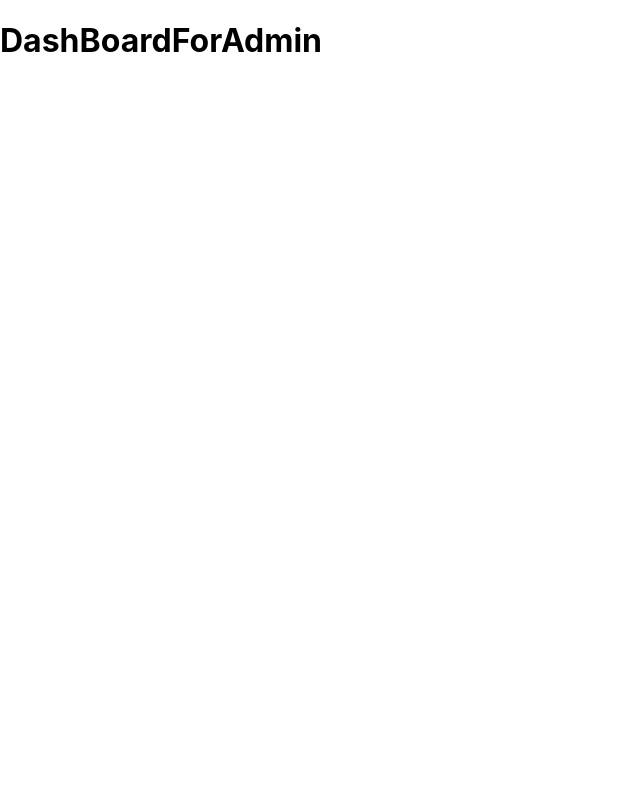
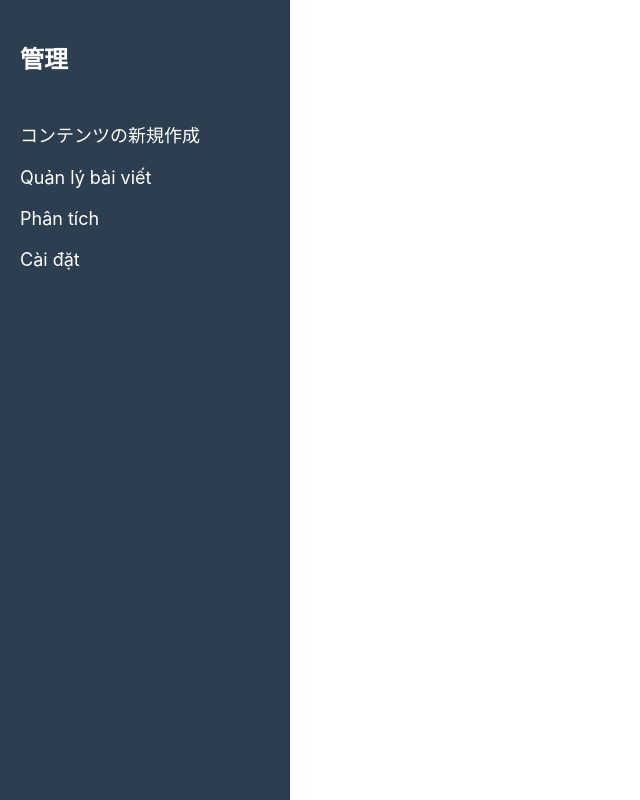
Before and after one commit to VanTri2023/van_tri_blog_web, a React (Create React App) app in the folder my-web-blog/: page /admin in a window 1280 px wide. Shown: the whole page, without its empty margins (0-640 px from the left). Built offline with nearby package versions, Linux system fonts and the light colour scheme.

Commit message:
管理者ページのSidebarを追加 コンテンツの新規作成の動作、コンテンツの詳細ページを追加

```diff
--- a/my-web-blog/src/App.js
+++ b/my-web-blog/src/App.js
@@ -3,6 +3,7 @@ import { BrowserRouter as Router, Route, Routes } from 'react-router-dom';
 import DashBoard_GenUser from './DashBoard/DashBoard_GenUser.jsx';
 import DashBoardForAdmin from './DashBoard/DashBoardForAdmin.jsx';
 import LoginForm from './DashBoard/Header/LoginForm/LoginForm.jsx';
+import PostDetail from './DashBoard/Post/PostDetail.jsx';
 
 function App() {
   const [isLoggedIn, setIsLoggedIn] = useState(false);
@@ -19,6 +20,7 @@ function App() {
         <Routes>
           <Route path="*" element={<DashBoard_GenUser />} />
           <Route path="/admin" element={<DashBoardForAdmin />} />
+          <Route path="/create-new-post" element={<PostDetail />} />
         </Routes>
 
         {/* Hiển thị form đăng nhập nếu chưa đăng nhập */}
--- a/my-web-blog/src/DashBoard/DashBoardForAdmin.jsx
+++ b/my-web-blog/src/DashBoard/DashBoardForAdmin.jsx
@@ -1,6 +1,8 @@
+
+import Sidebar from './Sidebar/Sidebar.jsx';
 function DashBoardForAdmin(){
     return(
-        <h1>DashBoardForAdmin</h1>
+        <Sidebar></Sidebar>
     );
 }
 export default DashBoardForAdmin
--- /dev/null
+++ b/my-web-blog/src/DashBoard/Post/PostDetail.jsx
@@ -0,0 +1,4 @@
+function PostDetail (){
+    return (<h1>PostDetail</h1>);
+}
+export default PostDetail
--- /dev/null
+++ b/my-web-blog/src/DashBoard/Sidebar/Sidebar.css
@@ -0,0 +1,48 @@
+.sidebar {
+  width: 250px;
+  height: 100vh;
+  background-color: #2c3e50;
+  padding: 20px;
+  position: fixed;
+  top: 0;
+  left: 0;
+  color: white;
+  display: flex;
+  flex-direction: column;
+}
+
+.sidebar-title {
+  font-size: 24px;
+  font-weight: bold;
+  margin-bottom: 30px;
+}
+
+.sidebar-menu {
+  list-style-type: none;
+  padding: 0;
+}
+
+.sidebar-item {
+  margin-bottom: 20px;
+}
+
+.sidebar-link {
+  color: white;
+  text-decoration: none;
+  font-size: 18px;
+  transition: color 0.3s;
+  background: none;
+  border: none;
+  padding: 0;
+  cursor: pointer;
+  font-family: inherit;
+}
+
+.sidebar-link:hover {
+  color: #3498db;
+}
+
+.admin-content {
+  margin-left: 270px;
+  padding: 20px;
+}
--- /dev/null
+++ b/my-web-blog/src/DashBoard/Sidebar/Sidebar.jsx
@@ -0,0 +1,53 @@
+import React from 'react';
+import { useNavigate } from 'react-router-dom';
+import './Sidebar.css';
+
+function Sidebar() {
+  const navigate = useNavigate();
+
+  const handleCreateNewPost = () => {
+    navigate('/create-new-post');
+  };
+
+  const handleManagePosts = () => {
+    navigate('/manage-posts');
+  };
+
+  const handleAnalytics = () => {
+    navigate('/analytics');
+  };
+
+  const handleSettings = () => {
+    navigate('/settings');
+  };
+
+  return (
+    <div className="sidebar">
+      <h2 className="sidebar-title">管理</h2>
+      <ul className="sidebar-menu">
+        <li className="sidebar-item">
+          <button onClick={handleCreateNewPost} className="sidebar-link">
+            コンテンツの新規作成
+          </button>
+        </li>
+        <li className="sidebar-item">
+          <button onClick={handleManagePosts} className="sidebar-link">
+            Quản lý bài viết
+          </button>
+        </li>
+        <li className="sidebar-item">
+          <button onClick={handleAnalytics} className="sidebar-link">
+            Phân tích
+          </button>
+        </li>
+        <li className="sidebar-item">
+          <button onClick={handleSettings} className="sidebar-link">
+            Cài đặt
+          </button>
+        </li>
+      </ul>
+    </div>
+  );
+}
+
+export default Sidebar;
```
Also changed, not shown: my-web-blog/src/DashBoard/Post/PostDetail.css (added).
